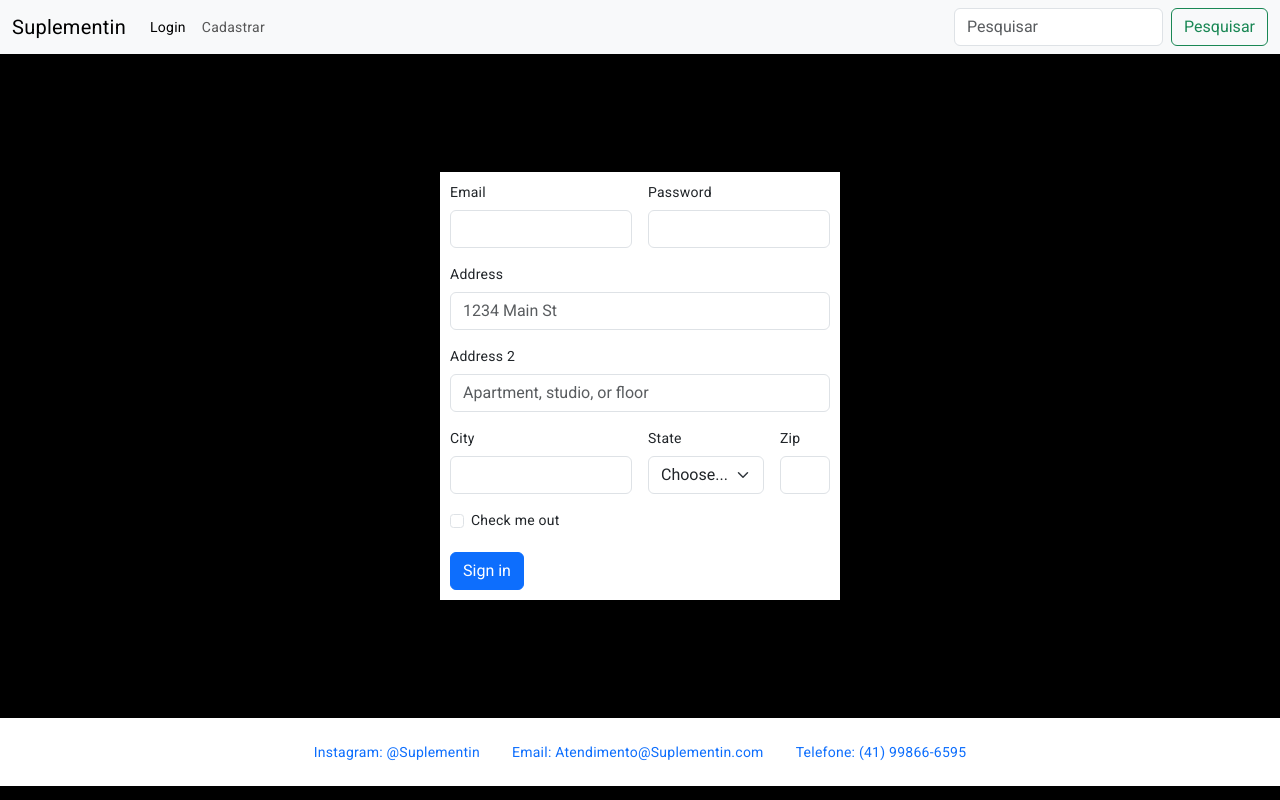
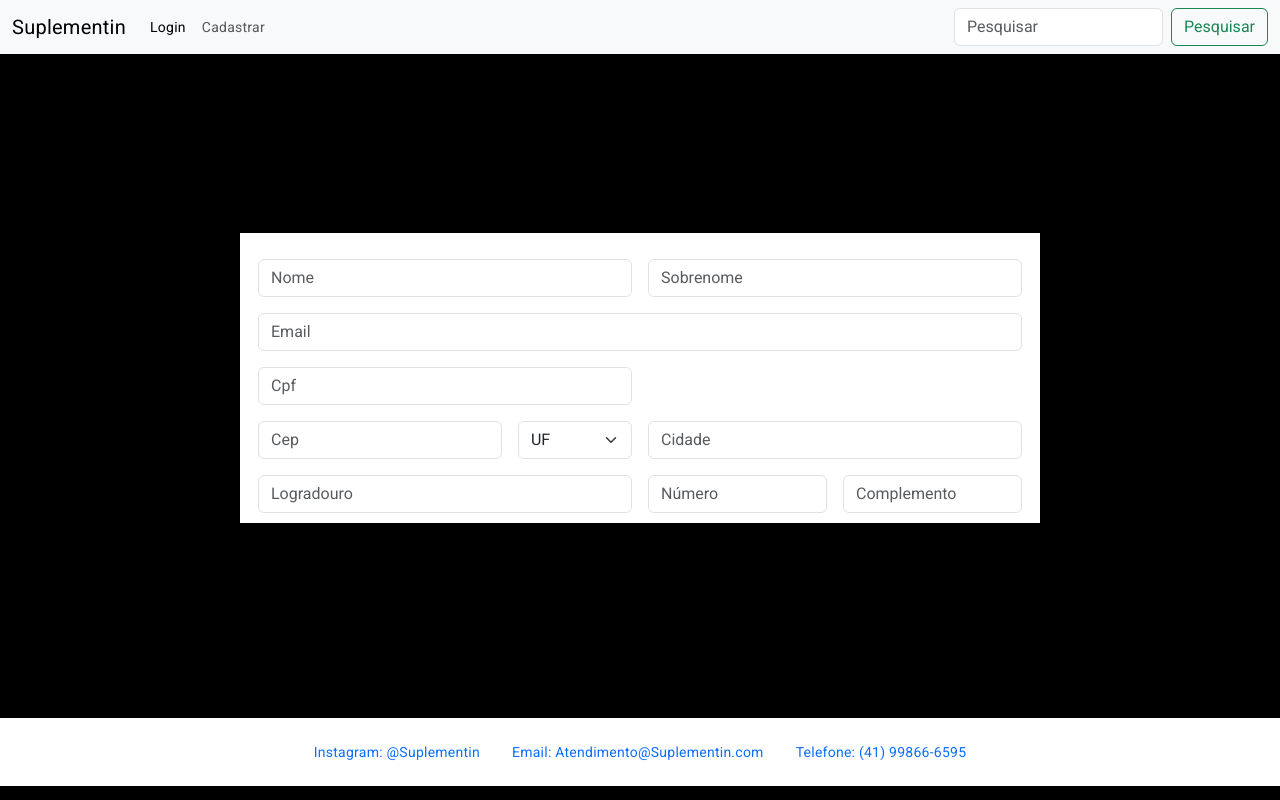
Before and after one commit to jvg21/SiteLojaSuplementos, an Angular app: page /Cadastro in a window 1280 px wide. Built offline with nearby package versions, Linux system fonts and the light colour scheme.

Commit message:
Update cadastro.component.html

```diff
--- a/src/app/components/Cliente/cadastro/cadastro.component.html
+++ b/src/app/components/Cliente/cadastro/cadastro.component.html
@@ -1,47 +1,44 @@
-<form style="background-color: white;padding: 10px;width: 400px;">
+<form class="row g-3" style="background-color: white;padding: 10px;width: 800px;">
 
-    <form class="row g-3">
     <div class="col-md-6">
-          <label for="inputEmail4" class="form-label">Email</label>
-          <input type="email" class="form-control" id="inputEmail4">
+        <input type="text" class="form-control" placeholder="Nome" aria-label="Nome">
       </div>
     <div class="col-md-6">
-          <label for="inputPassword4" class="form-label">Password</label>
-          <input type="password" class="form-control" id="inputPassword4">
+        <input type="text" class="form-control" placeholder="Sobrenome" aria-label="Sobrenome">
     </div>
-        <div class="col-12">
-          <label for="inputAddress" class="form-label">Address</label>
-          <input type="text" class="form-control" id="inputAddress" placeholder="1234 Main St">
-        </div>
-        <div class="col-12">
-          <label for="inputAddress2" class="form-label">Address 2</label>
-          <input type="text" class="form-control" id="inputAddress2" placeholder="Apartment, studio, or floor">
+    <div class="col-md-12">
+        <input type="text" class="form-control" placeholder="Email" aria-label="Email">
     </div>
     <div class="col-md-6">
-          <label for="inputCity" class="form-label">City</label>
-          <input type="text" class="form-control" id="inputCity">
+        <input type="text" class="form-control" placeholder="Cpf" aria-label="Cpf">
     </div>
+    <div class="col-md-6">
+        <input type="hidden" class="form-control" >
+    </div>
+
     <div class="col-md-4">
-          <label for="inputState" class="form-label">State</label>
-          <select id="inputState" class="form-select">
-            <option selected>Choose...</option>
+        <input type="text" class="form-control" placeholder="Cep" aria-label="Cep">
+    </div>
+    <div class="col-md-2">
+        <select id="inputState" class="form-select" placeholder="Unidade Federativa">
+            <option selected>UF</option>
             <option>...</option>
           </select>
+
     </div>
-        <div class="col-md-2">
-          <label for="inputZip" class="form-label">Zip</label>
-          <input type="text" class="form-control" id="inputZip">
-        </div>
-        <div class="col-12">
-          <div class="form-check">
-            <input class="form-check-input" type="checkbox" id="gridCheck">
-            <label class="form-check-label" for="gridCheck">
-              Check me out
-            </label>
-          </div>
-        </div>
-        <div class="col-12">
-          <button type="submit" class="btn btn-primary">Sign in</button>
+    <div class="col-md-6">
+        <input type="text" class="form-control" placeholder="Cidade" aria-label="Cidade">
     </div>
 
+    <div class="col-md-6">
+        <input type="text" class="form-control" placeholder="Logradouro" aria-label="Logradouro">
+    </div>
+    <div class="col-md-3">
+        <input type="number" class="form-control" placeholder="Número" aria-label="Número">
+    </div>
+    <div class="col-md-3">
+        <input type="text" class="form-control" placeholder="Complemento" aria-label="Complemento">
+    </div>
+
+
 </form>
```
Lines whose indentation alone changed are shown as unchanged.
